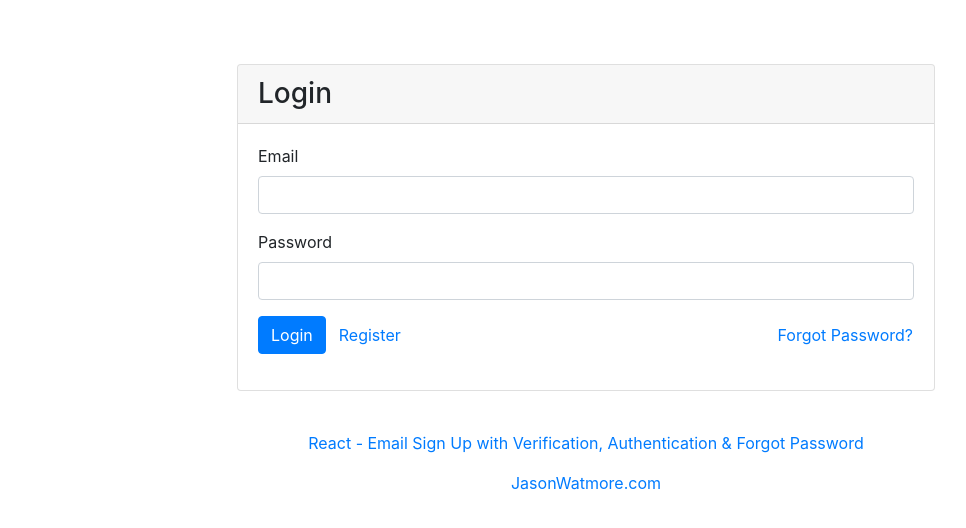
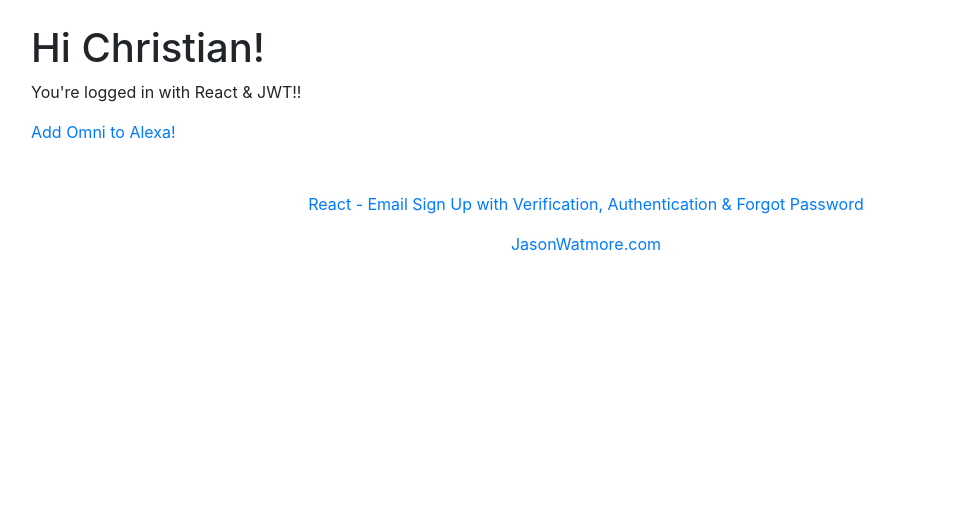
Before and after one commit to ChristianBell1995/react-signup-verification-boilerplate, a React app: page / in a window 1280 px wide. Before the commit this address led to /account/login. Shown: the top 528 px of the page, without its empty margins (54-1020 px from the left). Built offline with nearby package versions, Linux system fonts and the light colour scheme; no server answers; what config would draw is missing.

Commit message:
add login to am azon

```diff
--- a/src/_services/account.service.js
+++ b/src/_services/account.service.js
@@ -8,6 +8,7 @@ const baseUrl = `${config.apiUrl}/accounts`;
 
 export const accountService = {
     login,
+    handleLWACallback,
     logout,
     refreshToken,
     register,
@@ -31,6 +32,15 @@ function login(email, password) {
             userSubject.next(user);
             startRefreshTokenTimer();
             return user;
+        });
+}
+
+function handleLWACallback(lwaResponse) {
+  return fetchWrapper.post(`${baseUrl}/lwacallback`, lwaResponse)
+        .then(res => {
+            // publish user to subscribers and start timer to refresh token
+           console.log(res)
+           return
         });
 }
 
--- a/src/account/Login.jsx
+++ b/src/account/Login.jsx
@@ -26,8 +26,6 @@ function Login({ history, location }) {
         accountService.login(email, password)
             .then(() => {
                 const { from } = location.state || { from: { pathname: "/" } };
-                console.log(from)
-                console.log("from is above")
                 history.push(from);
             })
             .catch(error => {
--- a/src/app/Index.jsx
+++ b/src/app/Index.jsx
@@ -12,6 +12,7 @@ import { Account } from '@/account';
 function App() {
     const { pathname } = useLocation();
     const [user, setUser] = useState({});
+    const [message, setMessage] = useState(null);
     console.log("Log search from APP")
     console.log(window.location.search)
     useEffect(() => {
@@ -25,7 +26,9 @@ function App() {
             <Alert />
             <Switch>
                 <Redirect from="/:url*(/+)" to={pathname.slice(0, -1)} />
-                <PrivateRoute exact path="/" component={Home} />
+                <Route exact path="/">
+                  <Home message={message} setMessage={setMessage} />
+                </Route>
                 <PrivateRoute path="/profile" component={Profile} />
                 <PrivateRoute path="/admin" roles={[Role.Admin]} component={Admin} />
                 <Route path="/account" component={Account} />
--- a/src/home/Index.jsx
+++ b/src/home/Index.jsx
@@ -1,15 +1,30 @@
 import React from 'react';
+import querystring from 'querystring';
+
 
 import { accountService } from '@/_services';
 
 function Home() {
-    const user = accountService.userValue;
     console.log(window.location.search)
+    if (window.location.search) {
+      const obj = querystring.parse(window.location.search)
+      console.log(obj)
+      console.log(obj)
+      accountService.handleLWACallback(obj)
+        .then((res) => {
+            console.log(res)
+        })
+        .catch(error => {
+            console.log(error)
+            alertService.error(error);
+        });
+    }
+
 
     return (
         <div className="p-4">
             <div className="container">
-                <h1>Hi {user.firstName}!</h1>
+                <h1>Hi Christian!</h1>
                 <p>You're logged in with React & JWT!!</p>
                 <a href="https://www.amazon.com/ap/oa?client_id=amzn1.application-oa2-client.f49c5594720b41eca785d16f8ef75453&scope=alexa%3A%3Askills%3Aaccount_linking&response_type=code&redirect_uri=https%3A%2F%2Fmaster.decusamylo4eo.amplifyapp.com%2Faccount%2Flogin&state=awefwaefasdfasdfa">Add Omni to Alexa!</a>
             </div>
```
